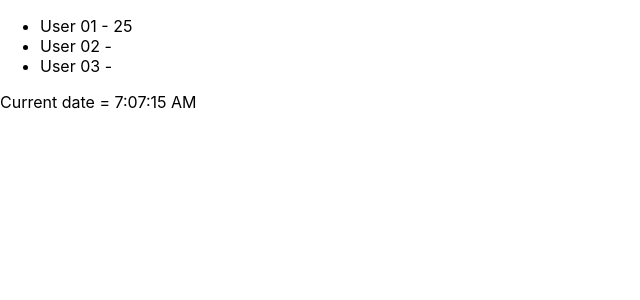
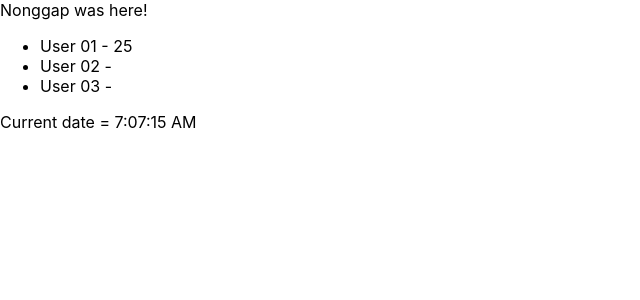
Before and after one commit to feiiydu/hello, a React (Create React App) app: page / in a window 1280 px wide. Shown: the top 300 px of the page, without its empty margins (0-640 px from the left). Built offline with nearby package versions, Linux system fonts and the light colour scheme.

Commit message:
Nonggap was here

```diff
--- a/src/App.js
+++ b/src/App.js
@@ -20,14 +20,17 @@ import User from "./components/User";
 class App extends Component {
   render() {
     return (
-      <div>
+      <div className="App">
+        <header className="App-header">
+          Nonggap was here!
+        </header>
         <ul>
           <User info="User 01" age="25"/>
           <User info="User 02"/>
           <User info="User 03"/>
         </ul>
         <hi>
-          <Clock></Clock>
+          <Clock title="Current date ="/>
         </hi>
       </div>
     )
--- a/src/components/Clock.js
+++ b/src/components/Clock.js
@@ -6,6 +6,8 @@ class Clock extends Component {
         this.state = { date: new Date() };
     }
 
+
+    // React's component life cycle
     componentDidMount() { // ตอนที่ component นี้เริ่มใช้
        this.interval = setInterval( () => { this.setState({date: new Date()})}, 1000 ); // {ทำอะไร}, ทุกๆ 1000 ms
     }
@@ -14,7 +16,7 @@ class Clock extends Component {
     }
 
     render() {
-        return <div> Current date = {this.state.date.toLocaleTimeString()} </div>;
+        return <div> {this.props.title} {this.state.date.toLocaleTimeString()} </div>;
     }
 
 }
```
